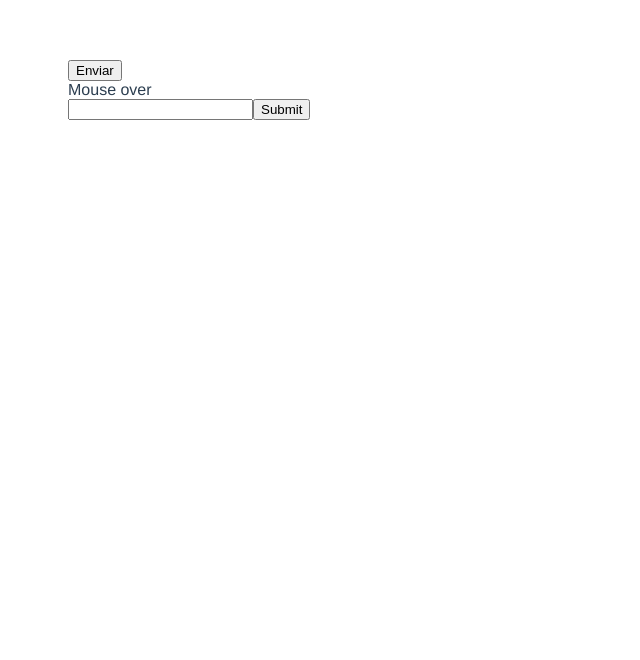
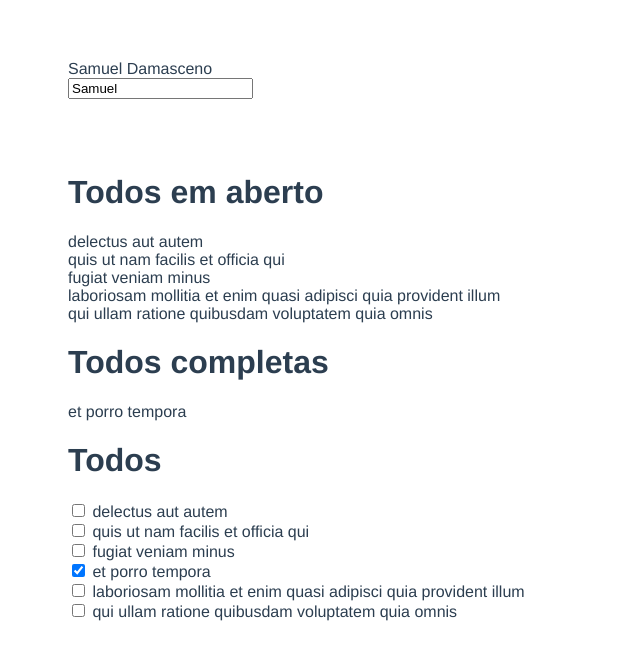
Before and after one commit to Samuca1352/app, a Vue app: page / in a window 1280 px wide. Shown: the top 660 px of the page, without its empty margins (0-640 px from the left). Built offline with nearby package versions, Linux system fonts and the light colour scheme.

Commit message:
Vue js 3: computed

```diff
--- a/package.json
+++ b/package.json
@@ -9,7 +9,7 @@
   },
   "dependencies": {
     "core-js": "^3.8.3",
-    "vue": "^3.2.13"
+    "vue": "^3.2.37"
   },
   "devDependencies": {
     "@babel/core": "^7.12.16",
--- a/src/App.vue
+++ b/src/App.vue
@@ -18,7 +18,9 @@ export default {
   components: {
 
     TheHeader //tem que importar e declarar em components
-  }
+  },
+
+
 }
 </script>
 
--- a/src/components/TheHeader.vue
+++ b/src/components/TheHeader.vue
@@ -1,50 +1,94 @@
 <template>
   <div>
     <div>
-        <button @click.stop.prevent="onclick">
-            Enviar
-        </button>
-</div>
-<div @mouseover="onMouseover" @mouseout="onMouseout">
-    Mouse over
-</div>
+      {{ fullName }}
+    </div>
 
-    <form action="google.com"
-     @submit.prevent="onSubmit">
-     <input @keyup="keyUp" type="text">
-     <button type="submit">Submit</button>
-     </form>
-
+    <div>
+      <input v-model="user.first_name" type="text" name="" id="" />
+    </div>
+    <br /><br /><br />
+    <h1>Todos em aberto</h1>
+    <div v-for="todo in uncompleted" :key="todo.id">
+      {{ todo.title }}
+    </div>
+    <h1>Todos completas</h1>
+    <div v-for="todo in completed" :key="todo.id">
+      {{ todo.title }}
+    </div>
+    <h1>Todos</h1>
+    <div v-for="todo in todos" :key="todo.id">
+      <input type="checkbox" v-model="todo.completed" name="" id="" />
+      {{ todo.title }}
+    </div>
   </div>
 </template>
 
 <script>
 export default {
+  name: "App",
   data() {
     return {
-      name: 'Samuel',
+      teste: "teste",
 
-    }
+      user: {
+        first_name: "Samuel",
+        last_name: "Damasceno",
+      },
+      todos: [
+        {
+          userId: 1,
+          id: 1,
+          title: "delectus aut autem",
+          completed: false,
+        },
+        {
+          userId: 1,
+          id: 2,
+          title: "quis ut nam facilis et officia qui",
+          completed: false,
+        },
+        {
+          userId: 1,
+          id: 3,
+          title: "fugiat veniam minus",
+          completed: false,
+        },
+        {
+          userId: 1,
+          id: 4,
+          title: "et porro tempora",
+          completed: true,
+        },
+        {
+          userId: 1,
+          id: 5,
+          title:
+            "laboriosam mollitia et enim quasi adipisci quia provident illum",
+          completed: false,
+        },
+        {
+          userId: 1,
+          id: 6,
+          title: "qui ullam ratione quibusdam voluptatem quia omnis",
+          completed: false,
+        },
+      ],
+    };
   },
 
-  methods:{
-    onclick(){
-        console.log('click');
+  methods: {},
+  computed: {
+    fullName() {
+      return `${this.user.first_name} ${this.user.last_name}`;
     },
-    onMouseover(){
-        console.log('mouse over')
+    uncompleted() {
+      return this.todos.filter((todo) => !todo.completed);
     },
-    onMouseout(){
-        console.log('mouse out')
+    completed() {
+      return this.todos.filter((todo) => todo.completed);
     },
-    onSubmit(){
-        console.log('submit')
-    },
-    keyUp($evt){
-        console.log('onKeyUp',$evt)
-    }
-  }
-
+  },
 };
 </script>
 
--- a/src/main.js
+++ b/src/main.js
@@ -1,4 +1,4 @@
 import { createApp } from 'vue'
 import App from './App.vue'
 
-createApp(App).mount('#app')
+window.app = createApp(App).mount('#app')
```
Also changed, not shown: 1 other file (tests, documents, lock files or other folders).
